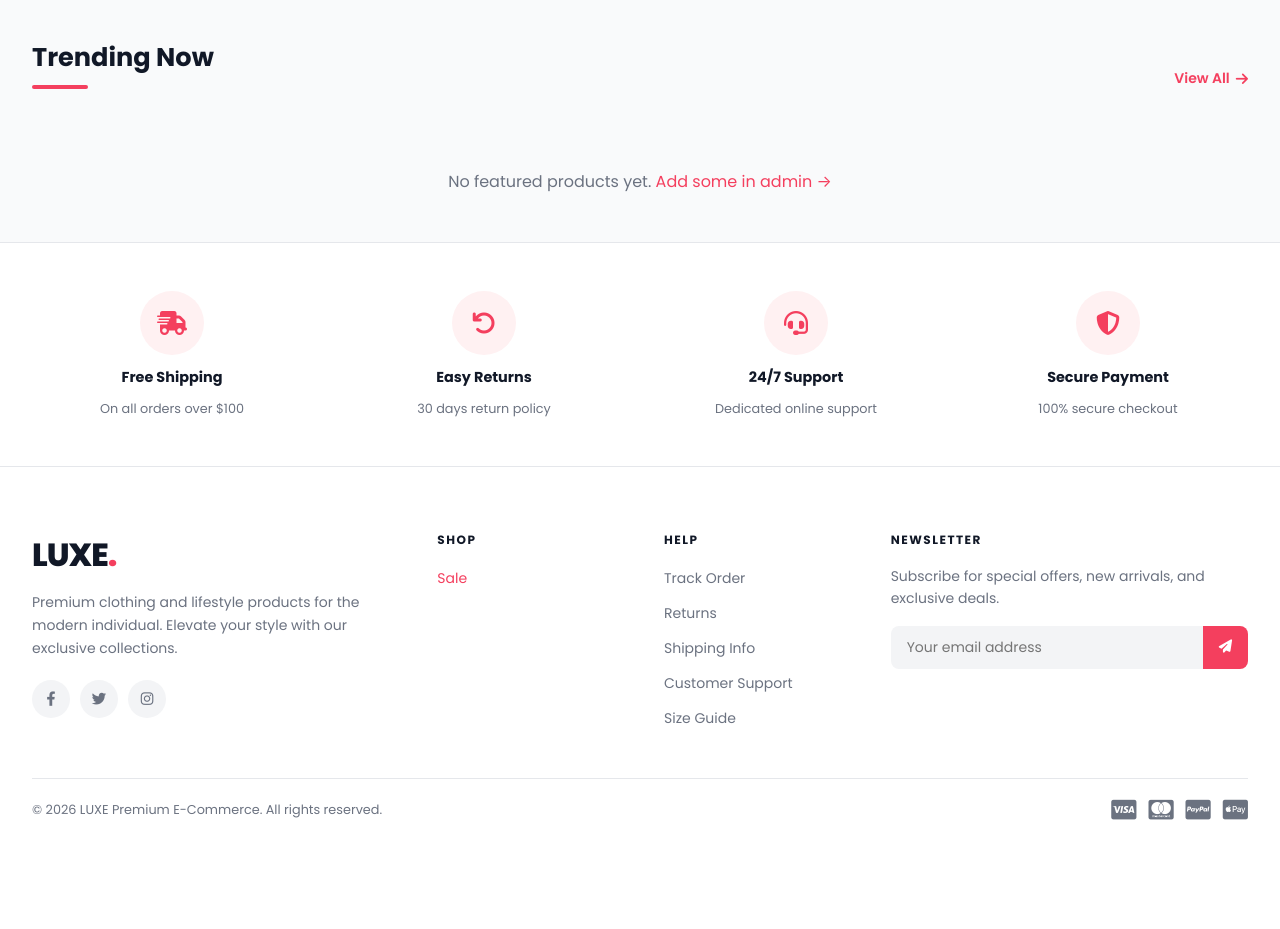
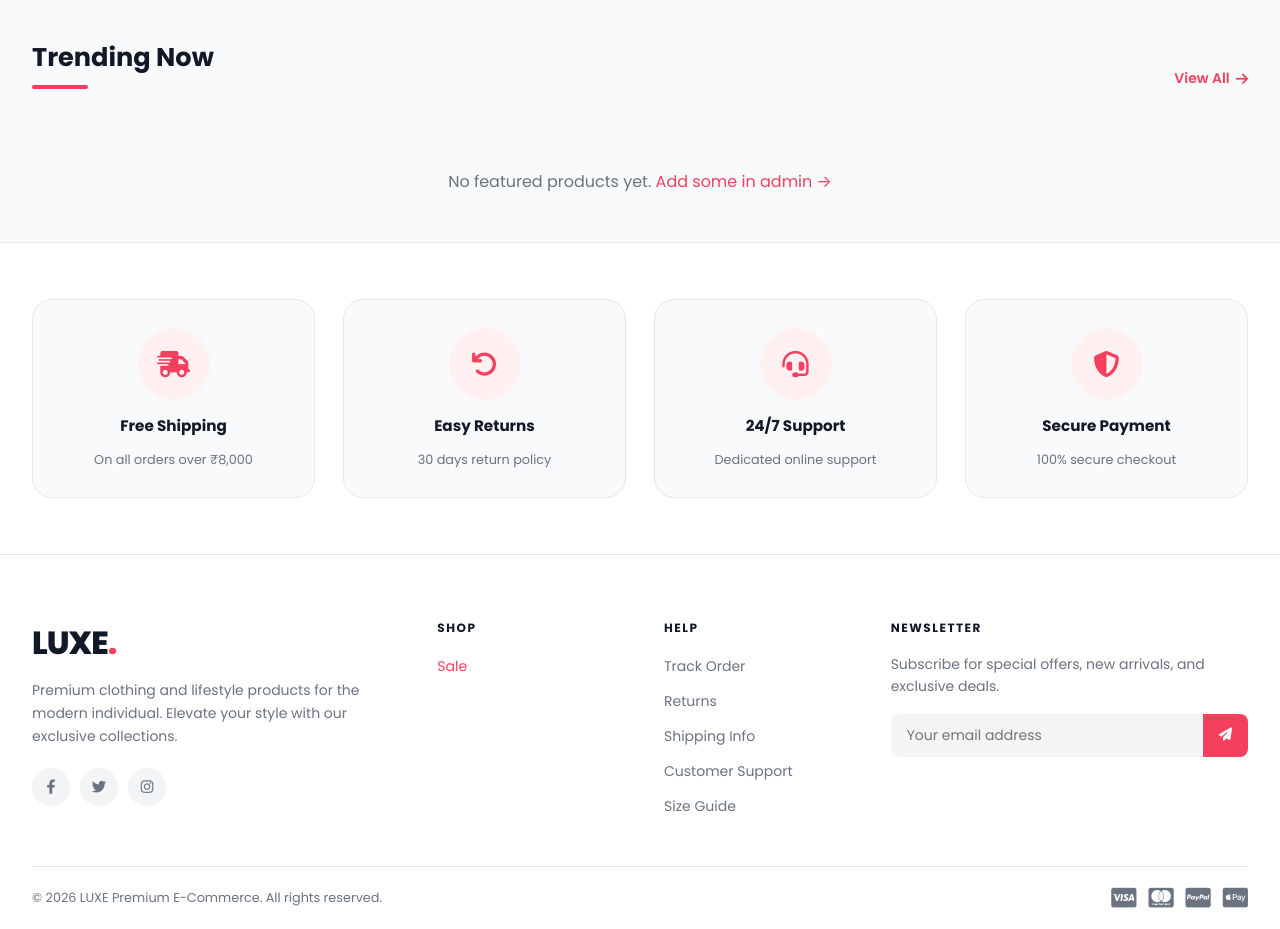
Before and after one commit to VemireddyBhavana/e-commerce, a Django app: page / in a window 1280 px wide. Shown: the part 1093-2022 px from the top of the page. Before the commit the page ends 1913 px from the top, so only its background shows below. Run offline with Django 5.2, Linux system fonts and the light colour scheme; data comes from the database, SQL or seed files in the repository; data that the repository does not hold is empty; some libraries are stand-ins or nearby versions.

Commit message:
Add interactive card lift, continuous ripple pulse, and custom micro-animations for Services Strip (truck drive, undo spin, headset wiggle, shield pulse)

```diff
--- a/public/css/main.css
+++ b/public/css/main.css
@@ -498,25 +498,103 @@ button, input, select, textarea { font-family: var(--font); }
 [data-theme="dark"] .product-add-btn { background: var(--surface2); color: var(--text); }
 [data-theme="dark"] .product-add-btn:hover { background: var(--brand); color: #fff; }
 
-/* ── Services Strip ─────────────────────────────────────────────── */
+/* ── Services Strip & Micro-Animations ─────────────────────────────── */
 .services-strip {
-  background: var(--surface); border-top: 1px solid var(--border); padding: 48px 0;
+  background: var(--surface); border-top: 1px solid var(--border); padding: 56px 0;
 }
 .services-grid {
   display: grid; grid-template-columns: 1fr 1fr;
-  gap: 32px; text-align: center;
+  gap: 24px; text-align: center;
 }
-@media (min-width: 768px) { .services-grid { grid-template-columns: repeat(4, 1fr); } }
-.service-item { display: flex; flex-direction: column; align-items: center; gap: 12px; }
+@media (min-width: 768px) { .services-grid { grid-template-columns: repeat(4, 1fr); gap: 28px; } }
+
+.service-item {
+  display: flex; flex-direction: column; align-items: center; gap: 14px;
+  padding: 28px 20px; border-radius: var(--radius-lg);
+  background: var(--bg); border: 1px solid var(--border);
+  transition: transform 0.4s cubic-bezier(0.34, 1.56, 0.64, 1), box-shadow 0.4s ease, border-color 0.4s ease, background 0.3s ease;
+  cursor: default; position: relative; overflow: hidden;
+}
+.service-item:hover {
+  transform: translateY(-8px) scale(1.02);
+  box-shadow: 0 16px 36px rgba(244,63,94,0.14), 0 4px 16px rgba(0,0,0,0.06);
+  border-color: rgba(244,63,94,0.4);
+  background: var(--surface);
+}
+
 .service-icon-wrap {
-  width: 64px; height: 64px; border-radius: 50%;
+  width: 72px; height: 72px; border-radius: 50%;
   background: var(--brand-light); color: var(--brand);
   display: flex; align-items: center; justify-content: center;
-  font-size: 1.5rem;
+  font-size: 1.65rem; transition: transform 0.4s cubic-bezier(0.34, 1.56, 0.64, 1), background 0.3s ease, color 0.3s ease;
+  position: relative; animation: ripplePulse 2.5s infinite;
 }
-[data-theme="dark"] .service-icon-wrap { background: rgba(244,63,94,.1); }
-.service-item h4 { font-size: 0.9rem; font-weight: 700; }
-.service-item p { font-size: 0.8rem; color: var(--text-muted); }
+[data-theme="dark"] .service-icon-wrap { background: rgba(244,63,94,.12); }
+
+.service-item:hover .service-icon-wrap {
+  background: linear-gradient(135deg, var(--brand), #e11d48);
+  color: #ffffff !important;
+  transform: scale(1.1);
+  box-shadow: 0 10px 24px rgba(244, 63, 94, 0.4);
+}
+
+.service-item h4 {
+  font-size: 0.95rem; font-weight: 700; color: var(--text);
+  transition: color 0.3s ease;
+}
+.service-item:hover h4 { color: var(--brand); }
+.service-item p { font-size: 0.8rem; color: var(--text-muted); line-height: 1.4; }
+
+/* Continuous Ripple Ring Pulse */
+@keyframes ripplePulse {
+  0% { box-shadow: 0 0 0 0 rgba(244, 63, 94, 0.3); }
+  70% { box-shadow: 0 0 0 14px rgba(244, 63, 94, 0); }
+  100% { box-shadow: 0 0 0 0 rgba(244, 63, 94, 0); }
+}
+
+/* 1. Free Shipping — Truck Drive & Bounce */
+@keyframes truckDrive {
+  0% { transform: translateX(0) rotate(0deg); }
+  25% { transform: translateX(4px) rotate(-5deg); }
+  50% { transform: translateX(8px) rotate(2deg); }
+  75% { transform: translateX(4px) rotate(-2deg); }
+  100% { transform: translateX(0) rotate(0deg); }
+}
+.service-shipping:hover .service-icon-wrap i {
+  animation: truckDrive 0.6s ease-in-out infinite;
+}
+
+/* 2. Easy Returns — 360° Counter-Clockwise Spin */
+@keyframes spinUndo {
+  0% { transform: rotate(0deg); }
+  100% { transform: rotate(-360deg); }
+}
+.service-returns:hover .service-icon-wrap i {
+  animation: spinUndo 0.7s cubic-bezier(0.34, 1.56, 0.64, 1);
+}
+
+/* 3. 24/7 Support — Headset Wiggle & Pulse */
+@keyframes headsetWiggle {
+  0%, 100% { transform: rotate(0deg) scale(1); }
+  20% { transform: rotate(-15deg) scale(1.15); }
+  40% { transform: rotate(15deg) scale(1.15); }
+  60% { transform: rotate(-10deg) scale(1.15); }
+  80% { transform: rotate(10deg) scale(1.15); }
+}
+.service-support:hover .service-icon-wrap i {
+  animation: headsetWiggle 0.6s ease-in-out;
+}
+
+/* 4. Secure Payment — Shield Glow Expand */
+@keyframes shieldPulse {
+  0% { transform: scale(1); filter: drop-shadow(0 0 0 rgba(16,185,129,0)); }
+  50% { transform: scale(1.25); filter: drop-shadow(0 0 10px rgba(16,185,129,0.9)); }
+  100% { transform: scale(1.12); filter: drop-shadow(0 0 4px rgba(16,185,129,0.5)); }
+}
+.service-payment:hover .service-icon-wrap i {
+  animation: shieldPulse 0.5s ease-in-out forwards;
+  color: #10b981;
+}
 
 /* ── Product Detail Page ─────────────────────────────────────────── */
 .breadcrumb {
--- a/templates/store/index.html
+++ b/templates/store/index.html
@@ -236,22 +236,22 @@
 <section class="services-strip" id="servicesSection">
   <div class="container">
     <div class="services-grid">
-      <div class="service-item">
+      <div class="service-item service-shipping" id="serviceShipping">
         <div class="service-icon-wrap"><i class="fas fa-truck-fast"></i></div>
         <h4>Free Shipping</h4>
-        <p>On all orders over $100</p>
+        <p>On all orders over ₹8,000</p>
       </div>
-      <div class="service-item">
+      <div class="service-item service-returns" id="serviceReturns">
         <div class="service-icon-wrap"><i class="fas fa-undo"></i></div>
         <h4>Easy Returns</h4>
         <p>30 days return policy</p>
       </div>
-      <div class="service-item">
+      <div class="service-item service-support" id="serviceSupport">
         <div class="service-icon-wrap"><i class="fas fa-headset"></i></div>
         <h4>24/7 Support</h4>
         <p>Dedicated online support</p>
       </div>
-      <div class="service-item">
+      <div class="service-item service-payment" id="servicePayment">
         <div class="service-icon-wrap"><i class="fas fa-shield-alt"></i></div>
         <h4>Secure Payment</h4>
         <p>100% secure checkout</p>
```
